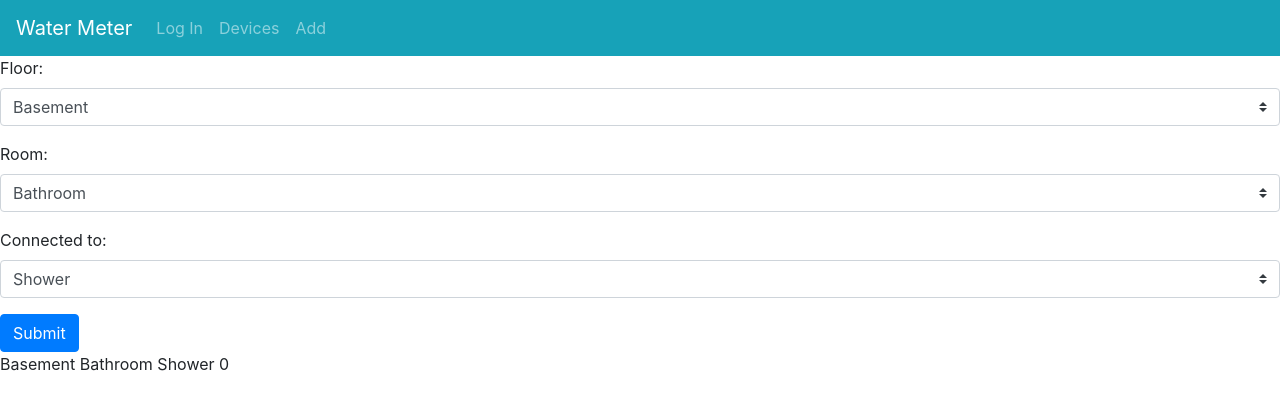
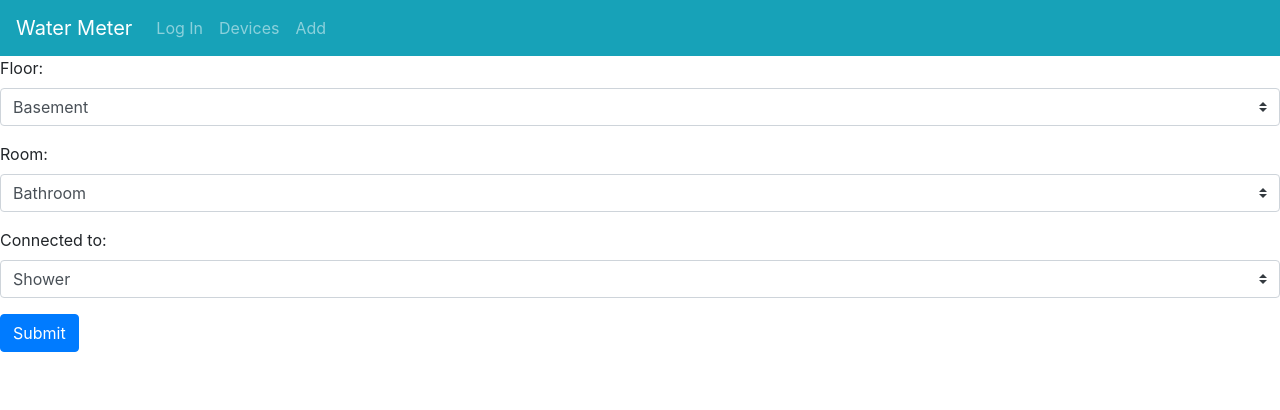
Before and after one commit to petermorgandev/coding-exercises, a Vue app: page /#/add in a window 1280 px wide. Shown: the top 410 px of the page. Built offline with nearby package versions, Linux system fonts and the light colour scheme.

Commit message:
implemented 5 device limit

```diff
--- a/src/views/Add.vue
+++ b/src/views/Add.vue
@@ -29,11 +29,11 @@
           <option value="Washing Machine">Washing Machine</option>
         </select>
       </div>
-      <div>
+      <div v-if='count < 5' >
         <button v-on:click="addDeviceMethod" class="btn btn-primary">Submit</button>
       </div>
+      <div v-else><button class="btn btn-danger" disabled>Device Limit Reached</button></div>
     </form>
-    {{ floor}} {{ room}} {{ connectedTo}} {{count}}
   </div>
 </template>
 
```
